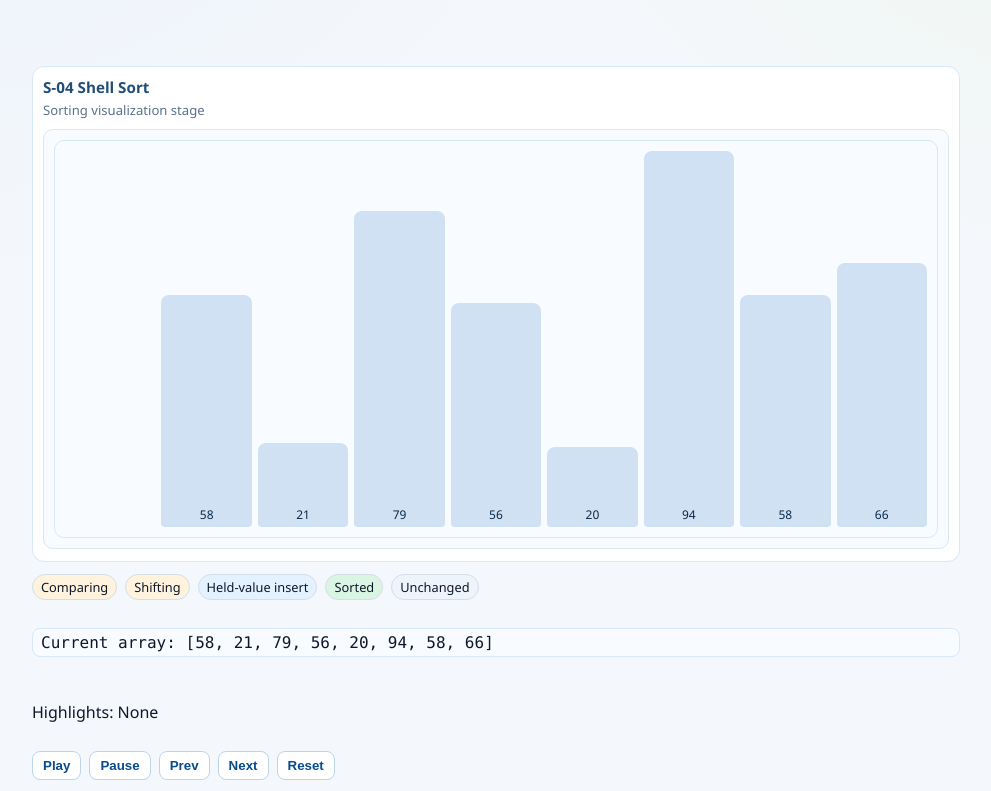
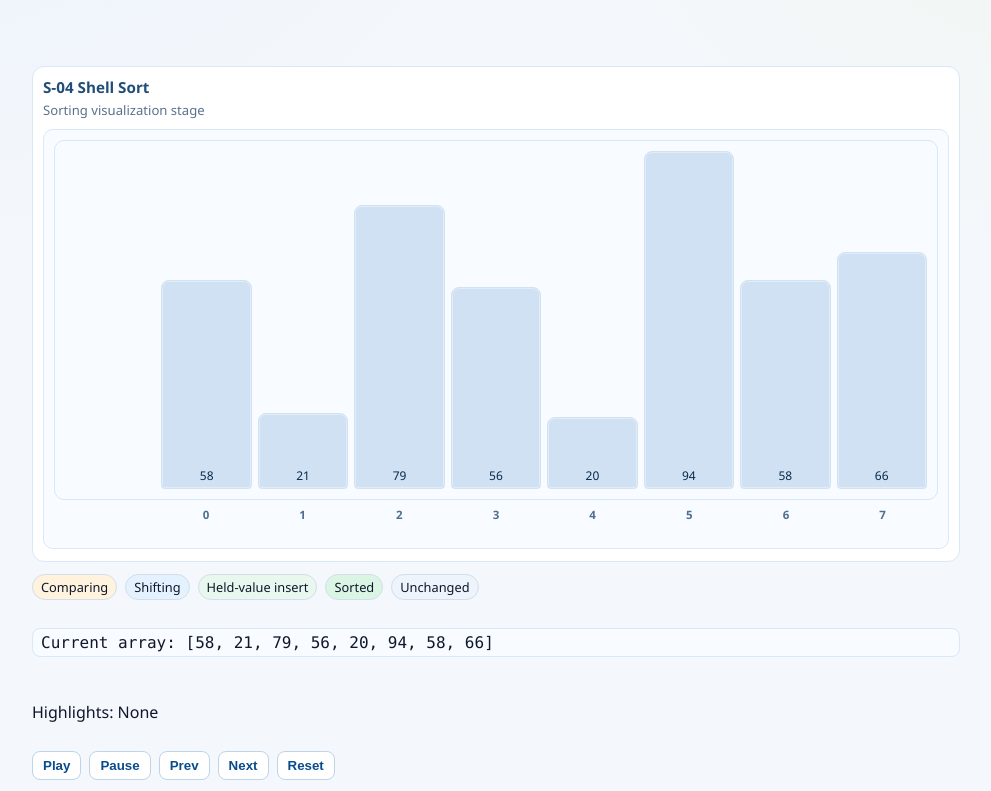
Before and after one commit to Look2046/DSA-with-Codex, a React (Vite) app: page /modules/shell-sort in a window 1280 px wide. Shown: the part 532-1323 px from the top of the page, without its empty margins (144-1135 px from the left). Built offline with nearby package versions, Linux system fonts and the light colour scheme.

Commit message:
feat(s04): refine bar semantics and remove temp guide line

```diff
--- a/src/index.css
+++ b/src/index.css
@@ -560,13 +560,20 @@ body {
   font-weight: 600;
 }
 
-.shell-array-bars {
+.shell-stage-track {
   --shell-gap: 6px;
   --shell-count: 8;
   --shell-front-slots: 1;
   --shell-total-count: calc(var(--shell-count) + var(--shell-front-slots));
   --shell-content-padding: 10px;
   --shell-slot-width: calc((100% - (var(--shell-total-count) - 1) * var(--shell-gap)) / var(--shell-total-count));
+  display: grid;
+  align-content: start;
+  gap: 6px;
+  padding-bottom: 6px;
+}
+
+.shell-array-bars {
   position: relative;
   overflow: hidden;
   isolation: isolate;
@@ -595,12 +602,87 @@ body {
   min-height: 0;
   flex: 0 0 var(--shell-slot-width);
   width: var(--shell-slot-width);
-  transition: background-color 0.25s ease, transform 0.2s ease;
+}
+
+.shell-array-bars .array-bar.shell-bar {
+  --shell-base-color: #cfe1f3;
+  --shell-group-color: transparent;
+  background: var(--shell-base-color);
+  border: 1px solid #d3e2f2;
+  box-shadow: inset 0 0 0 1px rgba(255, 255, 255, 0.35);
+  transition:
+    background-color 0.22s ease,
+    border-color 0.22s ease,
+    box-shadow 0.22s ease,
+    transform 0.2s ease;
+}
+
+.shell-array-bars .array-bar.shell-bar::after {
+  content: '';
+  position: absolute;
+  left: 0;
+  right: 0;
+  bottom: 0;
+  height: 4px;
+  background: var(--shell-group-color);
+  border-radius: 0 0 4px 4px;
+  opacity: 0;
+  transition: opacity 0.2s ease, background-color 0.2s ease;
+}
+
+.shell-array-bars .array-bar.shell-bar.shell-group-active::after {
+  opacity: 1;
+}
+
+.shell-array-bars .array-bar.shell-bar.shell-bar-comparing {
+  border-color: #ecb253;
+  box-shadow:
+    0 0 0 2px rgba(249, 198, 107, 0.48),
+    inset 0 0 0 1px rgba(255, 255, 255, 0.35);
+  transform: translateY(-2px);
+  animation: shell-compare-pulse 0.7s ease-in-out infinite;
+}
+
+.shell-array-bars .array-bar.shell-bar.shell-bar-moving {
+  background: #8fc9ff;
+  border-color: #77b8f2;
+  box-shadow: 0 8px 14px rgba(31, 96, 163, 0.16);
+}
+
+.shell-array-bars .array-bar.shell-bar.shell-bar-inserting {
+  background: #8fdda6;
+  border-color: #72c18a;
+  box-shadow: 0 8px 14px rgba(53, 131, 75, 0.18);
+}
+
+.shell-array-bars .array-bar.shell-bar.shell-bar-sorted {
+  background: #63c87b;
+  border-color: #56b66d;
+  color: #103620;
+  box-shadow: 0 10px 16px rgba(53, 131, 75, 0.2);
 }
 
 .shell-array-bars .array-bar.shell-motion-hidden {
   opacity: 0;
   transform: none;
+}
+
+.shell-index-row {
+  display: flex;
+  align-items: center;
+  gap: var(--shell-gap);
+  padding: 2px 10px 6px;
+}
+
+.shell-index-spacer,
+.shell-index-cell {
+  flex: 0 0 var(--shell-slot-width);
+  width: var(--shell-slot-width);
+  text-align: center;
+  font-size: 0.72rem;
+  color: #4f6f91;
+  line-height: 1.2;
+  font-weight: 600;
 }
 
 .shell-held-bar {
@@ -658,9 +740,9 @@ body {
 }
 
 .shell-motion-ghost-shift {
-  background: #f9c66b;
-  color: #5a3904;
-  box-shadow: 0 6px 12px rgba(170, 117, 20, 0.2);
+  background: #8fc9ff;
+  color: #0b2947;
+  box-shadow: 0 8px 14px rgba(31, 96, 163, 0.2);
 }
 
 .shell-motion-ghost-insert {
@@ -675,6 +757,24 @@ body {
   }
   to {
     transform: translateX(var(--shell-ghost-delta-x, 0px));
+  }
+}
+
+@keyframes shell-compare-pulse {
+  0% {
+    box-shadow:
+      0 0 0 2px rgba(249, 198, 107, 0.42),
+      inset 0 0 0 1px rgba(255, 255, 255, 0.35);
+  }
+  50% {
+    box-shadow:
+      0 0 0 4px rgba(249, 198, 107, 0.22),
+      inset 0 0 0 1px rgba(255, 255, 255, 0.35);
+  }
+  100% {
+    box-shadow:
+      0 0 0 2px rgba(249, 198, 107, 0.42),
+      inset 0 0 0 1px rgba(255, 255, 255, 0.35);
   }
 }
 
@@ -732,11 +832,11 @@ body {
 }
 
 .legend-moving {
-  background: #fff3de;
+  background: #e4f1ff;
 }
 
 .legend-inserted {
-  background: #e4f1ff;
+  background: #e8f8ee;
 }
 
 .binary-search-stage-head {
--- a/src/pages/modules/ShellSortPage.tsx
+++ b/src/pages/modules/ShellSortPage.tsx
@@ -10,6 +10,7 @@ import type { HighlightType, PlaybackStatus } from '../../types/animation';
 const DEFAULT_SIZE = 8;
 const MIN_SIZE = 5;
 const MAX_SIZE = 20;
+const SHELL_BASE_UNIFORM_COLOR = '#cfe1f3';
 
 function createRandomDataset(size: number): number[] {
   return Array.from({ length: size }, () => Math.floor(Math.random() * 90) + 10);
@@ -125,6 +126,33 @@ function getBarHeightPercent(value: number, maxValue: number): number {
   return (value / maxValue) * 100;
 }
 
+function getShellGroupColor(index: number, gap: number): string {
+  const safeGap = gap > 0 ? gap : 1;
+  const groupId = ((index % safeGap) + safeGap) % safeGap;
+  const hue = (groupId * 47) % 360;
+  return `hsl(${hue} 72% 74%)`;
+}
+
+function isShellGroupingVisible(action: ShellSortStep['action']): boolean {
+  return action !== 'initial' && action !== 'gapChange' && action !== 'completed';
+}
+
+function getShellBarStateClass(highlight: HighlightType | 'default'): string {
+  if (highlight === 'comparing') {
+    return 'shell-bar-comparing';
+  }
+  if (highlight === 'moving') {
+    return 'shell-bar-moving';
+  }
+  if (highlight === 'new-node') {
+    return 'shell-bar-inserting';
+  }
+  if (highlight === 'sorted') {
+    return 'shell-bar-sorted';
+  }
+  return '';
+}
+
 type GhostEndpoint = { kind: 'front' } | { kind: 'bar'; index: number };
 
 type MotionGhostSpec = {
@@ -167,14 +195,11 @@ export function ShellSortPage() {
     }
     return stepHoleIndex;
   }, [currentAction, currentSnapshot, keyLifted, stepHoleIndex, tempValue]);
-  const showReferenceLine =
-    keyLifted && (currentAction === 'lift' || currentAction === 'compare' || currentAction === 'shift' || currentAction === 'insert');
 
   const maxValue = useMemo(() => {
     const values = currentSnapshot?.arrayState ?? inputData;
     return Math.max(...values, tempValue ?? 1, 1);
   }, [currentSnapshot?.arrayState, inputData, tempValue]);
-  const referenceLinePercent = tempValue === null ? null : getBarHeightPercent(tempValue, maxValue);
   const operationExpression = getOperationExpression(currentSnapshot);
   const shiftFrom = currentAction === 'shift' ? currentSnapshot.indices[0] : null;
   const shiftTo = currentAction === 'shift' ? currentSnapshot.indices[1] : null;
@@ -381,8 +406,7 @@ export function ShellSortPage() {
         stageClassName="viz-canvas-stage-sorting"
       >
         <div
-          className="array-bars shell-array-bars"
-          aria-label="array-visualizer-s04"
+          className="shell-stage-track"
           style={
             {
               '--shell-count': Math.max(barCount, 1),
@@ -391,6 +415,7 @@ export function ShellSortPage() {
             } as CSSProperties
           }
         >
+          <div className="array-bars shell-array-bars" aria-label="array-visualizer-s04">
             {motionGhost ? (
               <div
                 ref={ghostRef}
@@ -412,23 +437,31 @@ export function ShellSortPage() {
                 </div>
               ) : null}
             </div>
-          {showReferenceLine && referenceLinePercent !== null ? (
-            <div className="shell-reference-line" style={{ bottom: `${referenceLinePercent}%` }}>
-              <span>{t('module.s04.meta.referenceLine')}</span>
-            </div>
-          ) : null}
             {arrayState.map((value, index) => {
               const frameHighlight = highlightMap.get(index);
               const highlight = frameHighlight ?? (sortedIndexSet.has(index) ? 'sorted' : 'default');
               const isHole = effectiveHoleIndex === index && tempValue !== null;
+              const groupVisible = isShellGroupingVisible(currentSnapshot.action);
+              const groupColor = groupVisible ? getShellGroupColor(index, currentSnapshot.gap) : 'transparent';
+              const barStateClass = getShellBarStateClass(highlight);
               const hiddenDuringMotion =
                 (currentAction === 'lift' && currentSnapshot.indices[0] === index) ||
                 (currentAction === 'shift' && shiftTo === index) || (currentAction === 'insert' && insertTargetIndex === index);
-            const barClassName = isHole ? 'array-bar bar-hole' : `array-bar bar-${highlight}${hiddenDuringMotion ? ' shell-motion-hidden' : ''}`;
+              const barClassName = isHole
+                ? 'array-bar bar-hole'
+                : `array-bar shell-bar${groupVisible ? ' shell-group-active' : ''}${barStateClass ? ` ${barStateClass}` : ''}${
+                    hiddenDuringMotion ? ' shell-motion-hidden' : ''
+                  }`;
               const valueHeightPercent = getBarHeightPercent(value, maxValue);
               const holeHeightPercent = valueHeightPercent;
               const barHeight = isHole ? `${holeHeightPercent}%` : `${valueHeightPercent}%`;
-            const barStyle = { height: barHeight };
+              const barStyle = isHole
+                ? { height: barHeight }
+                : ({
+                    height: barHeight,
+                    '--shell-group-color': groupColor,
+                    '--shell-base-color': SHELL_BASE_UNIFORM_COLOR,
+                  } as CSSProperties);
               return (
                 <div
                   key={index}
@@ -442,6 +475,15 @@ export function ShellSortPage() {
                 </div>
               );
             })}
+          </div>
+          <div className="shell-index-row" aria-hidden="true">
+            <span className="shell-index-spacer" />
+            {arrayState.map((_, index) => (
+              <span key={index} className="shell-index-cell">
+                {index}
+              </span>
+            ))}
+          </div>
         </div>
       </VisualizationCanvas>
 
```
Lines whose indentation alone changed are shown as unchanged.
